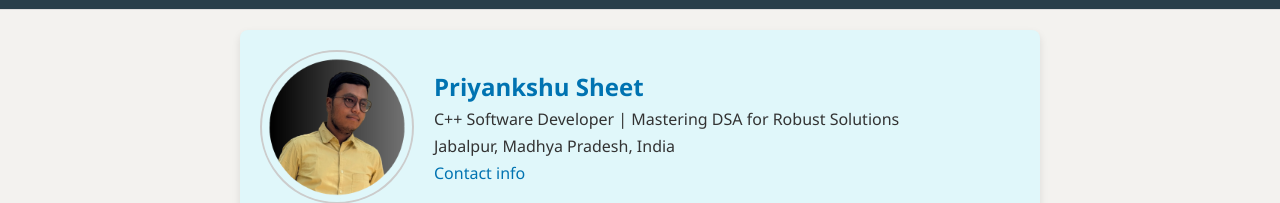
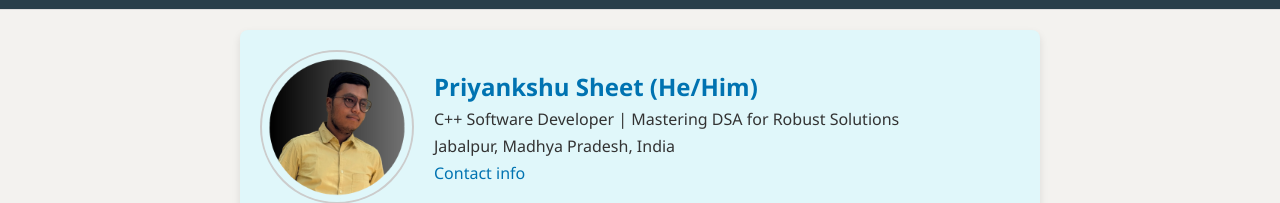
Before and after one commit to priyankshusheet/resume, a plain HTML site: page index.html in a window 1280 px wide. Shown: the part 129-332 px from the top of the page. Drawn offline with Linux system fonts and the light colour scheme.

Commit message:
Update index.html

```diff
--- a/index.html
+++ b/index.html
@@ -17,7 +17,7 @@
             <div class="profile-card">
                 <img class="profile-pic" src="Profile.jpg" alt="Priyankshu Sheet">
                 <div class="profile-info">
-                    <h3>Priyankshu Sheet</h3>
+                    <h3>Priyankshu Sheet (He/Him)</h3>
                     <p>C++ Software Developer | Mastering DSA for Robust Solutions</p>
                     <p>Jabalpur, Madhya Pradesh, India</p>
                     <a href="mailto:priyankshu.sheet123@gmail.com">Contact info</a>
```
